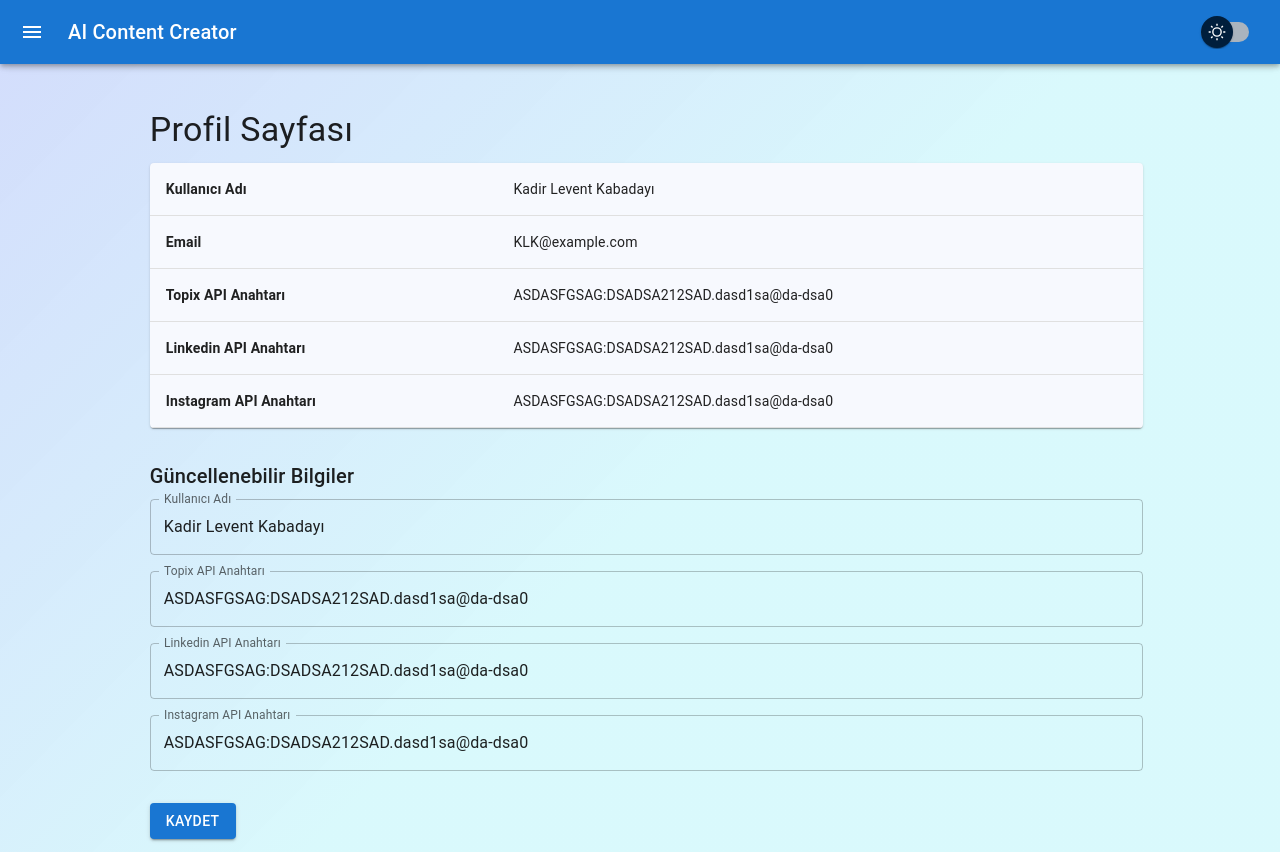
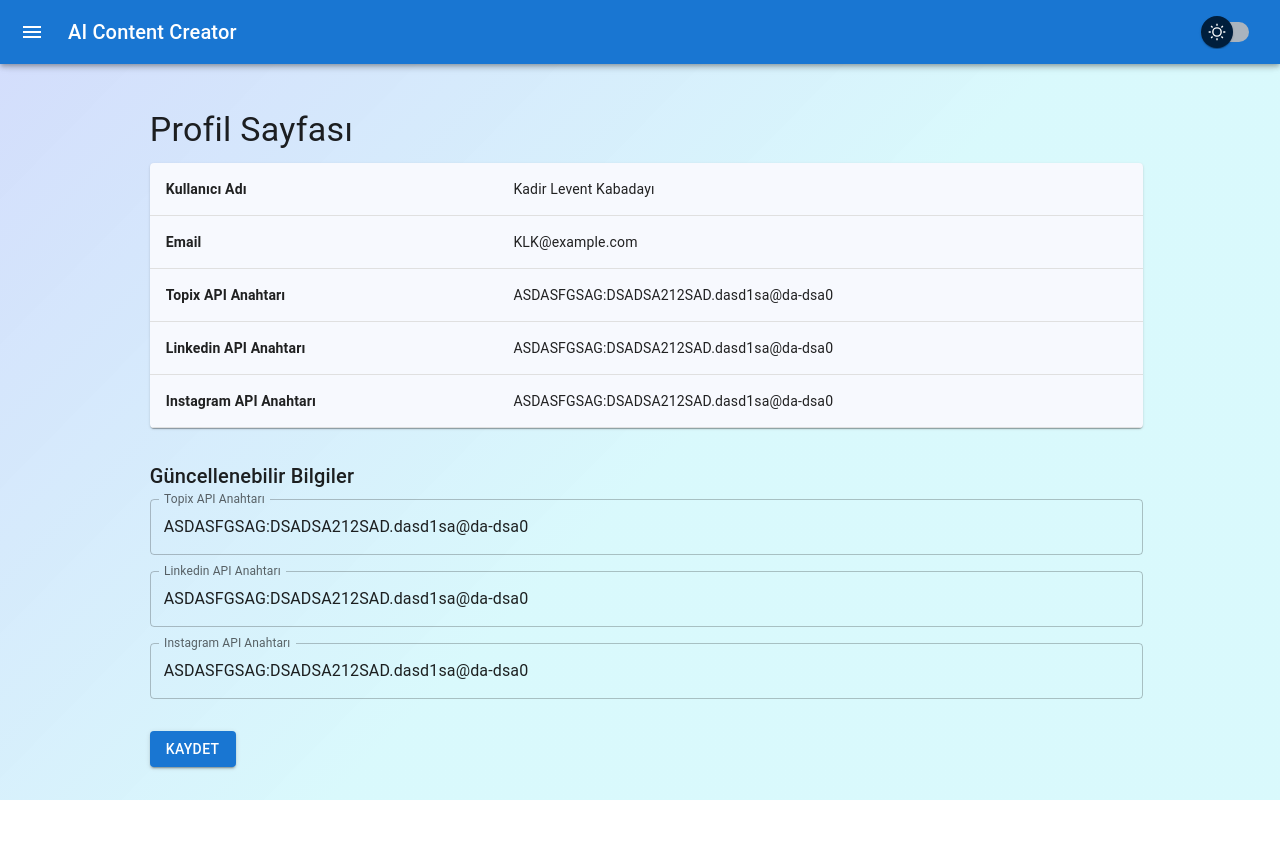
Before and after one commit to derekcoleman/Erciyes-AI-Content-Creator, a Next.js app in the folder client/: page /profile in a window 1280 px wide. After the commit the page ends 800 px from the top, so only its background shows below. Built offline with nearby package versions, Linux system fonts and the light colour scheme.

Commit message:
reconfigure jobs and profile input

```diff
--- a/client/src/components/forms/PromptSettingsFrom.tsx
+++ b/client/src/components/forms/PromptSettingsFrom.tsx
@@ -12,7 +12,7 @@ import {
   TextField,
   Typography,
 } from "@mui/material";
-import { WromptSettingsInfo } from "@/lib/types";
+import { PromptSettingsInfo } from "@/lib/types";
 import { INTERACTIONLIST, moods } from "@/lib/conts";
 import { useState } from "react";
 import { addPromptSettings } from "@/lib/utils";
--- a/client/src/components/profile/Profile.tsx
+++ b/client/src/components/profile/Profile.tsx
@@ -104,15 +104,6 @@ const ProfilePage = () => {
           Güncellenebilir Bilgiler
         </Typography>
         <TextField
-          label="Kullanıcı Adı"
-          variant="outlined"
-          fullWidth
-          value={profileData.username}
-          name="username"
-          onChange={handleChange}
-          sx={{ marginBottom: 2 }}
-        />
-        <TextField
           label="Topix API Anahtarı"
           variant="outlined"
           fullWidth
--- a/client/src/lib/utils.ts
+++ b/client/src/lib/utils.ts
@@ -182,10 +182,9 @@ const textLimiter = (text: string, length: number): string => {
   return text.length > length ? text.substring(0, length) + "..." : text;
 };
 const platformMapping: { [key: string]: number } = {
-  Instagram: 1,
-  LinkedIn: 2,
-  Facebook: 3,
-  Twitter: 4,
+  Topix: 1,
+  Instagram: 2,
+  LinkedIn: 3,
 };
 
 const jobDataParser = ({
```
Also changed, not shown: client/src/app/page.tsx (+3 -4 lines).
